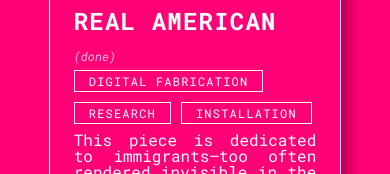
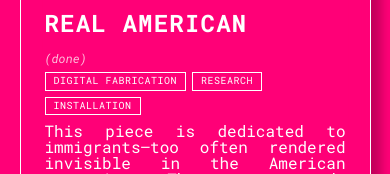
Before and after one commit to yourmerlin/luvly_computer_website, a React (Vite) app: page /work in a window 390 px wide. Shown: the part 488-662 px from the top of the page. Built offline with nearby package versions, Linux system fonts and the light colour scheme; a web font is replaced by a local one.

Commit message:
mobile updates

```diff
--- a/src/components/ResearchCard.jsx
+++ b/src/components/ProjectCard.jsx
@@ -2,14 +2,14 @@ import asset from "../asset.js";
 
 // one project on the work or research page (data from src/data/work.json or research.json)
 // wide and short: media on the left, text on the right
-export default function ResearchCard({ project }) {
+export default function ProjectCard({ project }) {
   const isVideo = /\.(webm|mp4)$/i.test(project.media);
 
   return (
-    <article className="research-card">
+    <article className="project-card">
       {/* media is optional: projects without an image yet just skip it */}
       {project.media && (
-        <div className="research-card-media">
+        <div className="project-card-media">
           {isVideo ? (
             // plays on its own like a gif (muted so browsers allow autoplay)
             <video src={asset(project.media)} autoPlay muted loop playsInline />
@@ -18,7 +18,7 @@ export default function ResearchCard({ project }) {
           )}
         </div>
       )}
-      <div className="research-card-text">
+      <div className="project-card-text">
         <h3>{project.title}</h3>
         <p className="status">({project.status})</p>
         <ul className="tags">
--- a/src/pages/Research.jsx
+++ b/src/pages/Research.jsx
@@ -1,5 +1,5 @@
 import Page from "../components/Page.jsx";
-import ResearchCard from "../components/ResearchCard.jsx";
+import ProjectCard from "../components/ProjectCard.jsx";
 import projects from "../data/research.json";
 
 export default function Research() {
@@ -12,9 +12,9 @@ export default function Research() {
           and creating open-source tools to learn creative technology.
         </p>
       </section>
-      <main className="research-content">
+      <main className="project-list">
         {projects.map((project) => (
-          <ResearchCard key={project.title} project={project} />
+          <ProjectCard key={project.title} project={project} />
         ))}
       </main>
     </Page>
--- a/src/pages/Work.jsx
+++ b/src/pages/Work.jsx
@@ -1,6 +1,6 @@
 import { useState } from "react";
 import Page from "../components/Page.jsx";
-import ResearchCard from "../components/ResearchCard.jsx";
+import ProjectCard from "../components/ProjectCard.jsx";
 import projects from "../data/work.json";
 
 const TABS = ["all", "artsy", "techy", "design"];
@@ -32,10 +32,10 @@ export default function Work() {
           ))}
         </ul>
       </section>
-      {/* same wide, short cards as the research page, one column */}
-      <main className="research-content">
+      {/* one column of wide, short cards (same as the research page) */}
+      <main className="project-list">
         {visible.map((project) => (
-          <ResearchCard key={project.title} project={project} />
+          <ProjectCard key={project.title} project={project} />
         ))}
       </main>
     </Page>
--- a/src/styles/styles.css
+++ b/src/styles/styles.css
@@ -132,7 +132,6 @@ nav ul li button:hover {
   display: flex;
   justify-content: center;
 }
-/* the box shrinks to the drawing's own width, so centering the box centers the drawing */
 .home-content pre {
   width: fit-content;
   max-width: 100%;
@@ -141,8 +140,6 @@ nav ul li button:hover {
   font-family: "bd-micronfont", sans-serif;
   font-size: 36px;
 }
-
-/* about page: headshot+name | bio, side by side */
 main.about-main {
   display: flex;
   align-items: flex-start;
@@ -267,27 +264,29 @@ main.about-main {
 }
 .tags {
   display: flex;
-  gap: 0.625rem;
+  gap: 0.5rem;
   padding: 0 0.5rem;
-  flex-wrap: wrap;
+  flex-wrap: wrap; /* tags drop to the next line when the card gets narrow */
 }
 .tag {
   border: 1.5px solid var(--text-color);
   color: var(--text-color);
-  padding: 0.25rem 0.875rem;
-  font-size: 12px;
+  padding: 0.25rem 0.75rem;
+  font-size: 0.75rem;
   letter-spacing: 0.1em;
   text-transform: uppercase;
   font-family: "Roboto Mono", monospace;
+  max-width: 100%; /* a long tag never pokes out of the card... */
+  overflow-wrap: anywhere; /* ...it wraps inside its box instead */
 }
 
 /* work + research pages: one full-width column of wide, short cards */
-.research-content {
+.project-list {
   display: flex;
   flex-direction: column;
   gap: 1.5rem;
 }
-.research-card {
+.project-card {
   display: flex;
   align-items: flex-start;
   gap: 1rem;
@@ -297,22 +296,22 @@ main.about-main {
   padding: 1rem;
 }
 /* media on the left, text takes the rest */
-.research-card-media {
+.project-card-media {
   flex: 0 0 35%;
 }
-.research-card-media img,
-.research-card-media video {
+.project-card-media img,
+.project-card-media video {
   display: block;
   width: 100%;
   aspect-ratio: 4 / 3;
   object-fit: cover;
 }
-.research-card-text {
+.project-card-text {
   flex: 1;
   min-width: 0;
   color: var(--text-color);
 }
-.research-card-text h3 {
+.project-card-text h3 {
   padding: 0.5rem;
   font-size: 32px;
   font-weight: 700;
@@ -320,13 +319,18 @@ main.about-main {
   text-transform: uppercase;
   line-height: 1.1;
 }
-.research-card-text p {
+.project-card-text p {
   padding: 0.5rem;
   text-align: justify;
 }
 
 /* phones: one card per row */
 @media (max-width: 700px) {
+  /* more room on phones; raise or lower to taste */
+  body {
+    width: 90%;
+  }
+
   /* nav: smaller links that wrap onto a second line instead of overflowing */
   nav {
     padding: 1rem 0;
@@ -352,18 +356,44 @@ main.about-main {
   .home-content pre {
     font-size: 1.5vw;
   }
+  /* tags boxes */
+
+  .tags {
+    display: flex;
+    gap: 0.625rem;
+    padding: 0 0.5rem;
+    flex-wrap: wrap;
+  }
+  .tag {
+    border: 1.5px solid var(--text-color);
+    color: var(--text-color);
+    padding: 0.25rem 0.875rem;
+    font-size: 12px;
+    letter-spacing: 0.1em;
+    text-transform: uppercase;
+    font-family: "Roboto Mono", monospace;
+  }
 
   /* work + research cards go back to media on top, text below */
-  .research-card {
+  .project-card {
     flex-direction: column;
   }
-  .research-card-media {
+  .project-card-media {
     flex: none;
     width: 100%;
   }
-  .research-card-text h3 {
+  .project-card-text h3 {
     font-size: 24px;
     overflow-wrap: anywhere; /* long words like DEHUMANIZATION can break */
+  }
+  /* smaller, tighter tags so more fit on each line */
+  .tags {
+    gap: 0.375rem;
+  }
+  .tag {
+    padding: 0.2rem 0.5rem;
+    font-size: 0.625rem;
+    letter-spacing: 0.05em;
   }
 
   /* about page: headshot on top, then bio, then CV */
@@ -390,7 +420,7 @@ main.about-main {
   backdrop-filter: blur(10px);
   background-color: transparent;
   box-shadow: 10px 20px 10px rgba(0, 0, 0, 0.244);
-  border: 1px solid white;
+  border: 1px solid var(--text-color);
   width: auto;
   height: fit-content;
   align-items: left;
```
